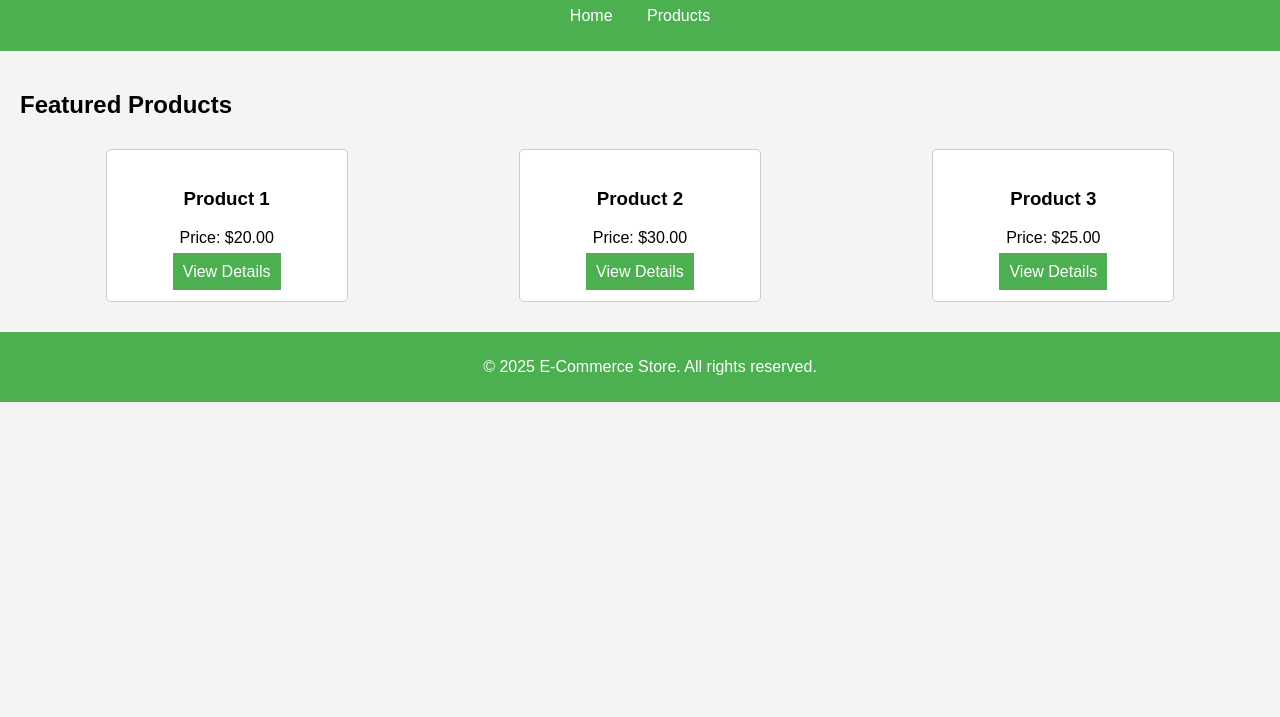
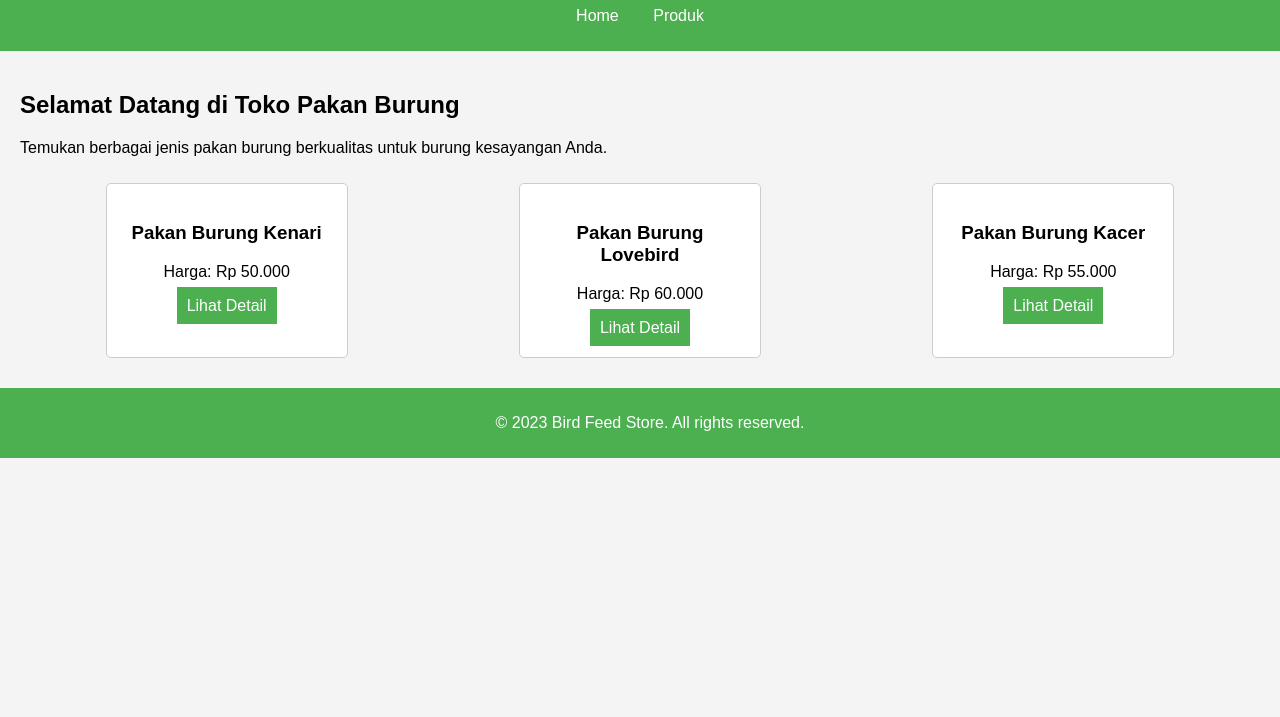
Before and after one commit to Jar0705/uasproject_fajardwi, a plain HTML site: page index.html in a window 1280 px wide. Shown: the part 83-800 px from the top of the page. Drawn offline with Linux system fonts and the light colour scheme.

Commit message:
Update index.html

```diff
--- a/index.html
+++ b/index.html
@@ -1,43 +1,44 @@
 <!DOCTYPE html>
-<html lang="en">
+<html lang="id">
 <head>
     <meta charset="UTF-8">
     <meta name="viewport" content="width=device-width, initial-scale=1.0">
     <link rel="stylesheet" href="style.css">
-    <title>E-Commerce Website</title>
+    <title>Bird Feed Store</title>
 </head>
 <body>
     <header>
-        <h1>Welcome to Our E-Commerce Store</h1>
+        <h1>Bird Feed Store</h1>
         <nav>
             <ul>
                 <li><a href="index.html">Home</a></li>
-                <li><a href="product.html">Products</a></li>
+                <li><a href="product.html">Produk</a></li>
             </ul>
         </nav>
     </header>
     <main>
-        <h2>Featured Products</h2>
+        <h2>Selamat Datang di Toko Pakan Burung</h2>
+        <p>Temukan berbagai jenis pakan burung berkualitas untuk burung kesayangan Anda.</p>
         <div class="product-list">
             <div class="product-item">
-                <h3>Product 1</h3>
-                <p>Price: $20.00</p>
-                <a href="product.html" class="button">View Details</a>
+                <h3>Pakan Burung Kenari</h3>
+                <p>Harga: Rp 50.000</p>
+                <a href="product.html" class="button">Lihat Detail</a>
             </div>
             <div class="product-item">
-                <h3>Product 2</h3>
-                <p>Price: $30.00</p>
-                <a href="product.html" class="button">View Details</a>
+                <h3>Pakan Burung Lovebird</h3>
+                <p>Harga: Rp 60.000</p>
+                <a href="product.html" class="button">Lihat Detail</a>
             </div>
             <div class="product-item">
-                <h3>Product 3</h3>
-                <p>Price: $25.00</p>
-                <a href="product.html" class="button">View Details</a>
+                <h3>Pakan Burung Kacer</h3>
+                <p>Harga: Rp 55.000</p>
+                <a href="product.html" class="button">Lihat Detail</a>
             </div>
         </div>
     </main>
     <footer>
-        <p>&copy; 2025 E-Commerce Store. All rights reserved.</p>
+        <p>&copy; 2023 Bird Feed Store. All rights reserved.</p>
     </footer>
 </body>
 </html>
```
